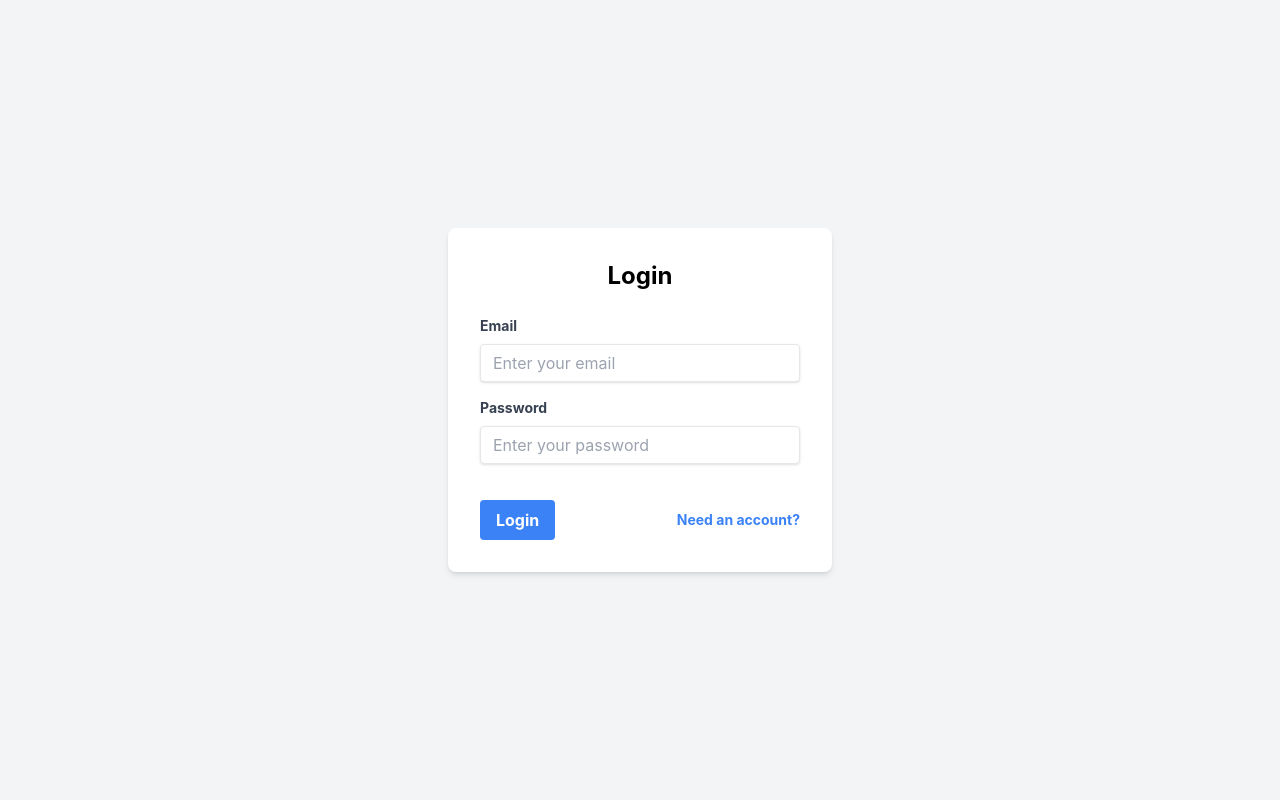
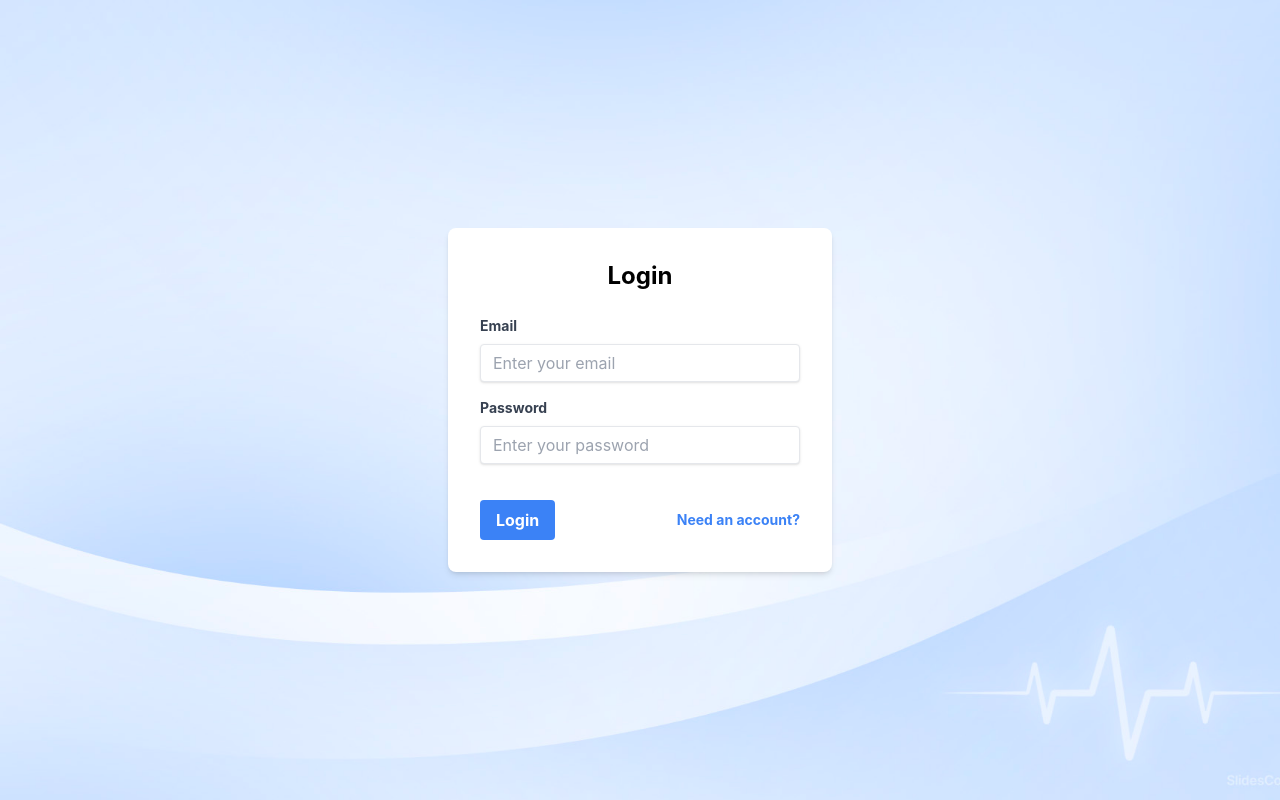
Before and after one commit to aayushbagrecha/hoyahacks, a React (Create React App) app: page / in a window 1280 px wide. Built offline with nearby package versions, Linux system fonts and the light colour scheme.

Commit message:
login-background

```diff
--- a/src/components/LoginSignUp.js
+++ b/src/components/LoginSignUp.js
@@ -13,7 +13,7 @@
   };
 
   return (
-    <div className="min-h-screen flex items-center justify-center bg-gray-100">
+    <div className="min-h-screen flex items-center justify-center bg-cover bg-center" style={{backgroundImage: "url('/background.jpg')"}}>
       <div className="bg-white p-8 rounded-lg shadow-md w-96">
         <h2 className="text-2xl font-bold mb-6 text-center">
           {isLogin ? 'Login' : 'Sign Up'}
```
Also changed, not shown: public/background.jpg (added).
